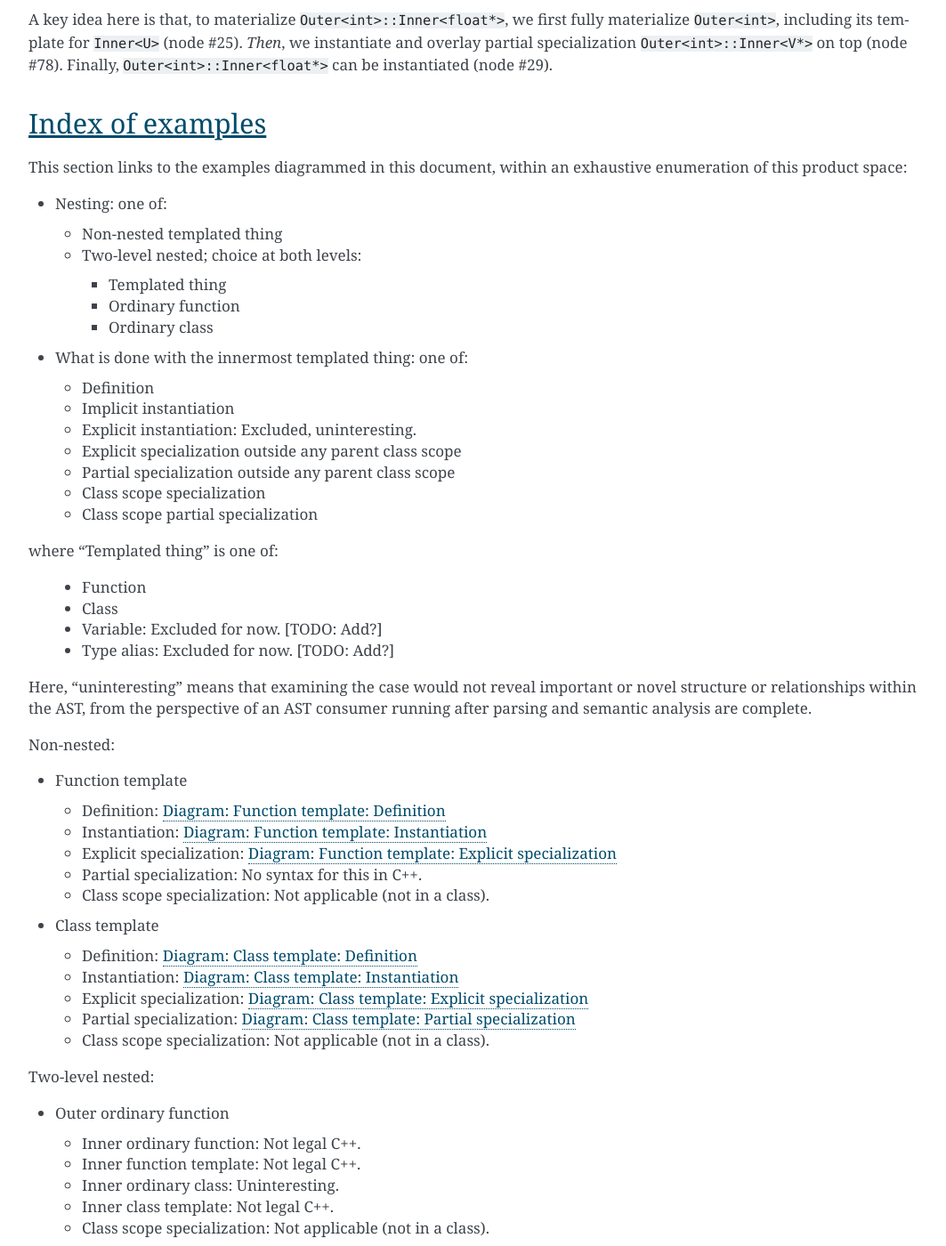
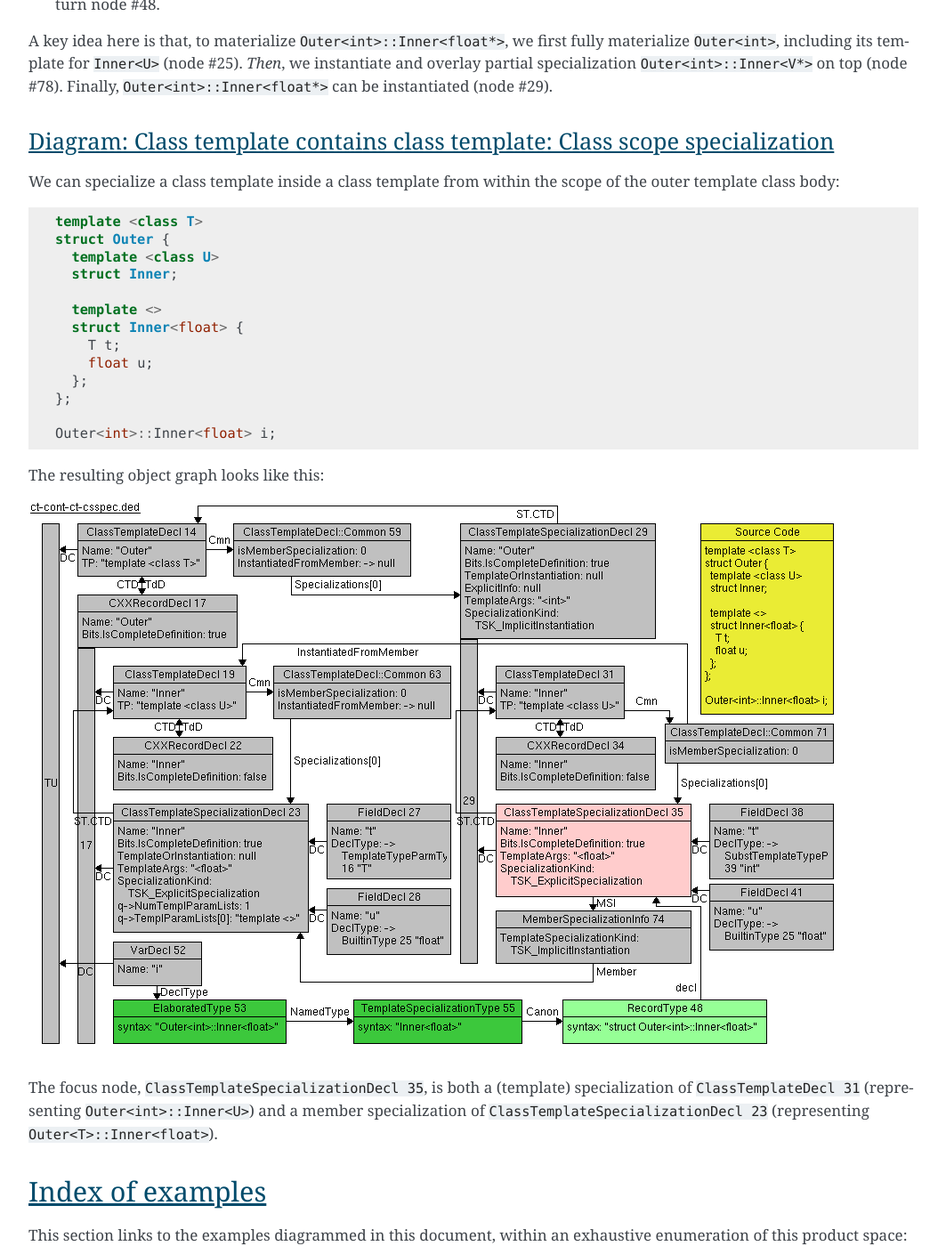
Before and after one commit to smcpeak/print-clang-ast, a Sphinx documentation site: the page built from doc/ASTsForTemplates.rst, in a window 1280 px wide and 1400 px high, scrolled down 53961 px. Shown: the whole window at 89% size, without its empty margins (108-1171 px from the left). Built offline with Sphinx 7.4.7, drawn with Linux system fonts in a browser that asks for light colours; some of the changed text lies outside the part shown.

Commit message:
doc/ASTsForTemplates.rst: Add: Diagram: Class template contains class template: Class scope specialization.

```diff
--- a/doc/ASTsForTemplates.rst
+++ b/doc/ASTsForTemplates.rst
@@ -2606,6 +2606,39 @@ specialization ``Outer<int>::Inner<V*>`` on top (node #78).  Finally,
 ``Outer<int>::Inner<float*>`` can be instantiated (node #29).
 
 
+Diagram: Class template contains class template: Class scope specialization
+---------------------------------------------------------------------------
+
+We can specialize a class template inside a class template from within
+the scope of the outer template class body:
+
+.. code-block:: c++
+
+    template <class T>
+    struct Outer {
+      template <class U>
+      struct Inner;
+
+      template <>
+      struct Inner<float> {
+        T t;
+        float u;
+      };
+    };
+
+    Outer<int>::Inner<float> i;
+
+The resulting object graph looks like this:
+
+.. image:: ASTsForTemplatesImages/ct-cont-ct-csspec.ded.png
+
+The focus node, ``ClassTemplateSpecializationDecl 35``, is both a
+(template) specialization of ``ClassTemplateDecl 31`` (representing
+``Outer<int>::Inner<U>``) and a member specialization of
+``ClassTemplateSpecializationDecl 23`` (representing
+``Outer<T>::Inner<float>``).
+
+
 Index of examples
 =================
 
@@ -2719,7 +2752,7 @@ Two-level nested:
     * Definition and instantiation: `Diagram: Class template contains class template: Definition and instantiation`_
     * Explicit specialization: `Diagram: Class template contains class template: Explicit specialization`_
     * Partial specialization: `Diagram: Class template contains class template: Partial specialization`_
-    * Class scope specialization: [TODO]
+    * Class scope specialization: `Diagram: Class template contains class template: Class scope specialization`_
     * Class scope partial specialization: [TODO]
 
 .. EOF
```
Also changed, not shown: doc/ASTsForTemplatesImages/ct-cont-ct-csspec.ded.png (added), 3 other files.
